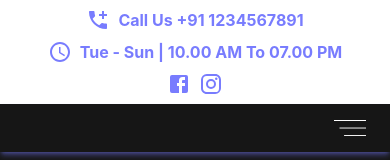
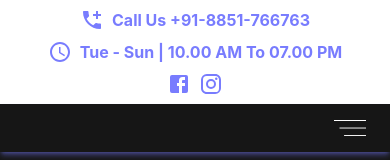
Before and after one commit to Ramanjs/detailing-doctors, a React (Create React App) app: page /#/ in a window 390 px wide. Shown: the top 160 px of the page. Built offline with nearby package versions, Linux system fonts and the light colour scheme; no server answers; the HTML template or start-up script is replaced by a standard one.

Commit message:
changed phone no. in Nav bar

```diff
--- a/src/components/Navbar.js
+++ b/src/components/Navbar.js
@@ -14,7 +14,7 @@ const Navbar = ({ inView }) => {
   return (
     <div className="w-full flex flex-col sticky top-0 z-50">
       <div className="w-full flex flex-col space-y-2 sm:space-y-0 sm:flex-row justify-between items-center py-2 px-2 sm:px-16 bg-white text-secondary font-bold">
-        <div className="flex items-center space-x-2"><AddIcCallIcon /> <span>Call Us +91 1234567891</span></div>
+        <div className="flex items-center space-x-2"><AddIcCallIcon /> <span>Call Us +91-8851-766763</span></div>
         <div className="flex items-center space-x-2"><AccessTimeIcon /> <span>Tue - Sun | 10.00 AM To 07.00 PM </span></div>
         <div className="flex items-center space-x-2"><FacebookIcon /> <InstagramIcon /></div>
       </div>
```
Also changed, not shown: 1 other file (tests, documents, lock files or other folders).
